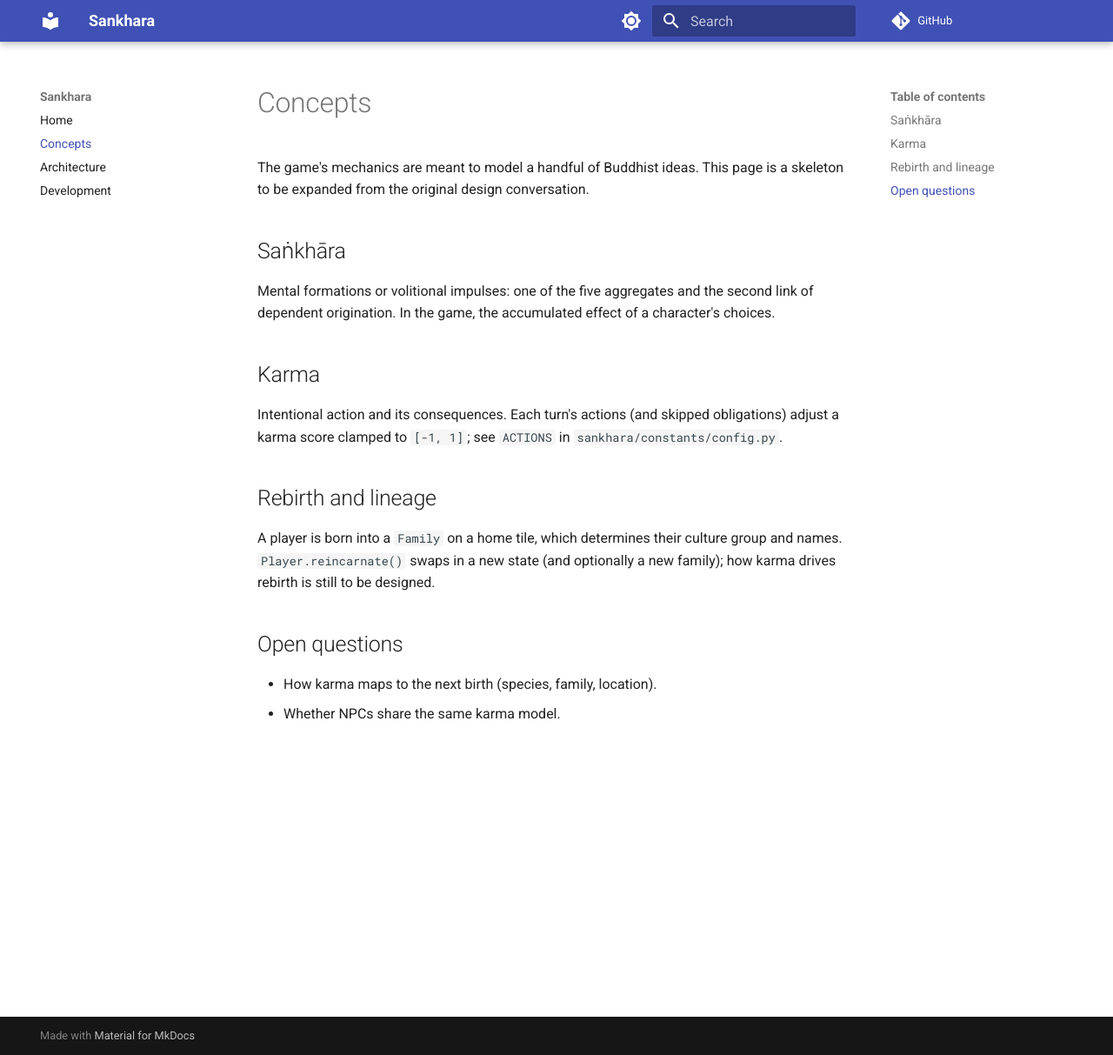
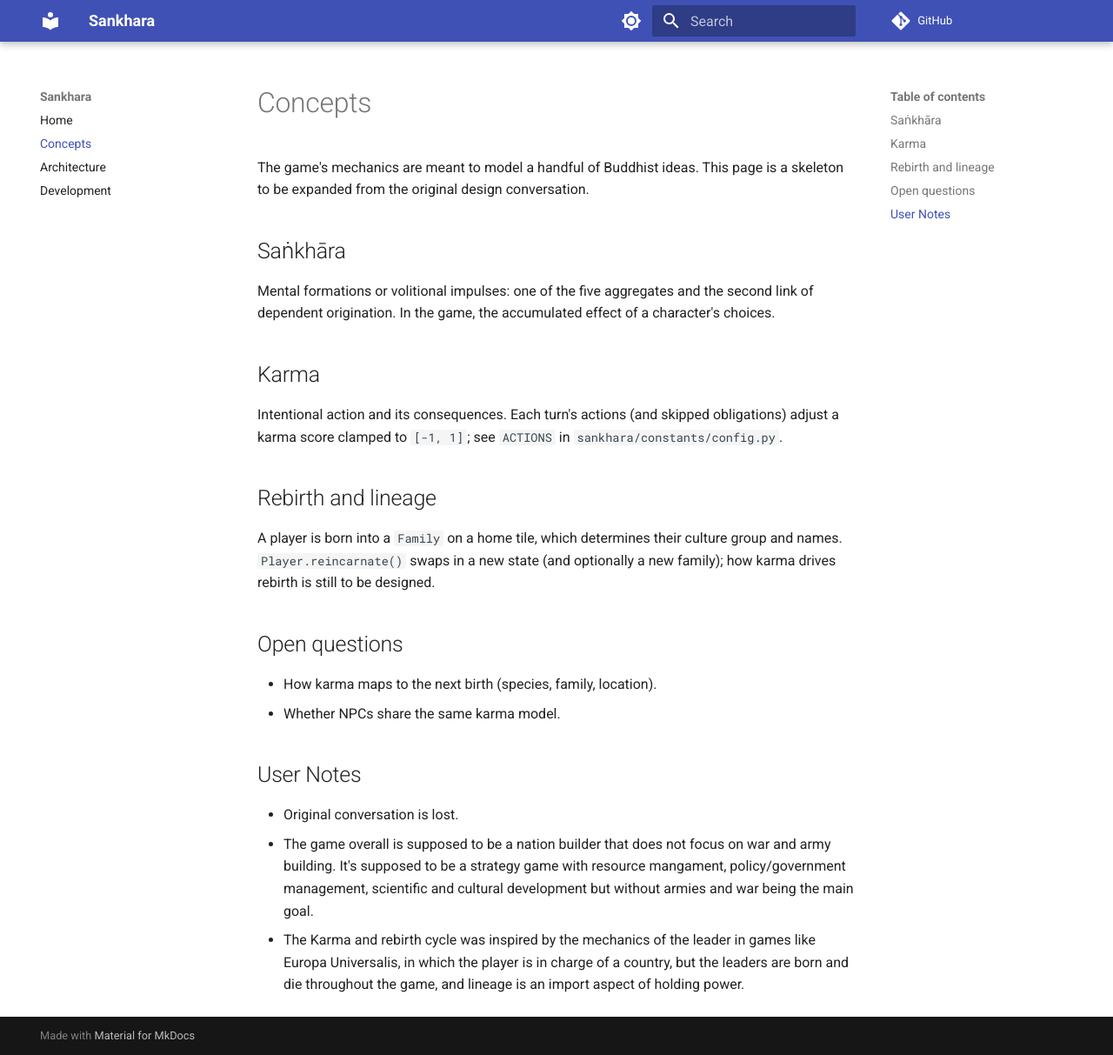
Before and after one commit to janton42/sankhara, an MkDocs documentation site: the page built from docs/concepts.md, in a window 1280 px wide and 1213 px high. Shown: the whole window at 87% size. Built offline with MkDocs 1.6.1 and Material for MkDocs 9.7.7, drawn with Linux system fonts in a browser that asks for light colours; comment, search, counter and statistics services are not loaded.

Commit message:
Add design notes on the game's direction to concepts doc
Co-Authored-By: Claude Opus 5.5 <noreply@anthropic.com>

```diff
--- a/docs/concepts.md
+++ b/docs/concepts.md
@@ -25,3 +25,14 @@ new family); how karma drives rebirth is still to be designed.
 
 - How karma maps to the next birth (species, family, location).
 - Whether NPCs share the same karma model.
+
+
+## User Notes
+- Original conversation is lost.
+- The game overall is supposed to be a nation builder that does not focus
+on war and army building. It's supposed to be a strategy game with resource
+mangament, policy/government management, scientific and cultural development
+but without armies and war being the main goal.
+- The Karma and rebirth cycle was inspired by the mechanics of the leader in games
+like Europa Universalis, in which the player is in charge of a country, but the leaders
+are born and die throughout the game, and lineage is an import aspect of holding power.
```
